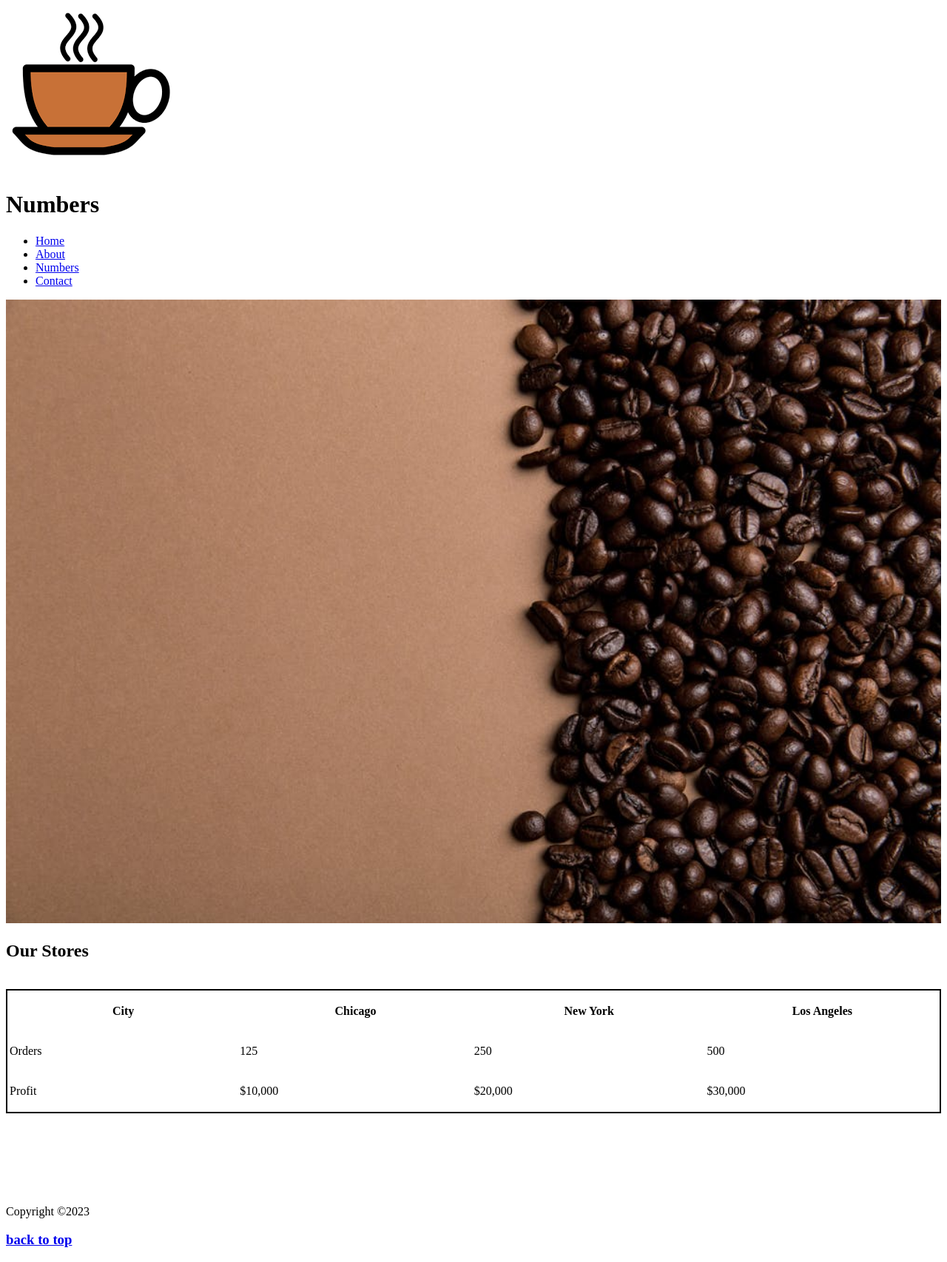
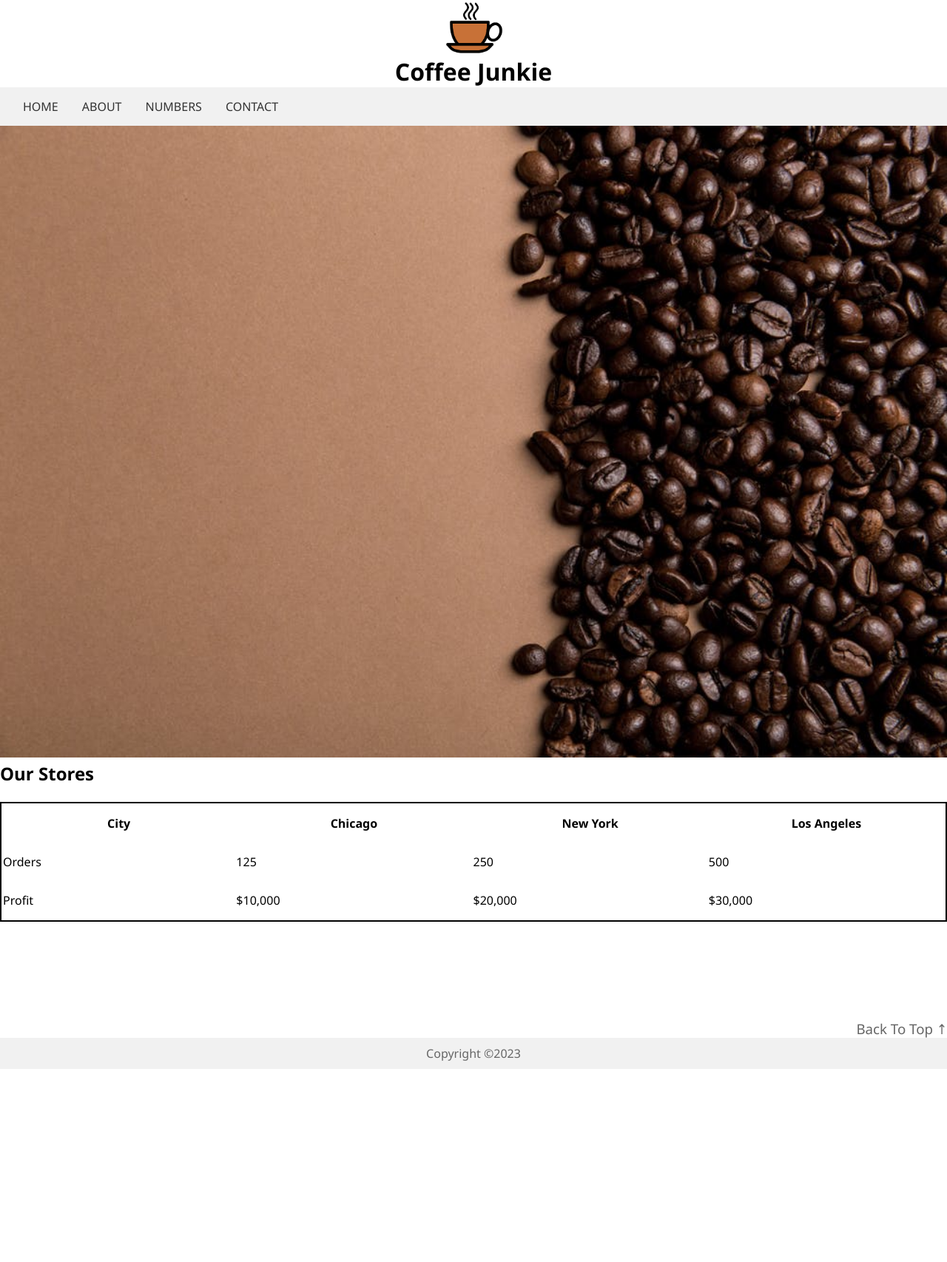
Before and after one commit to Mark-Finley/coffee_project, a PHP site: page /numbers.html in a window 1280 px wide. Shown: the whole page at 74% size. After the commit the page ends 1445 px from the top, so only its background shows below. Run offline with PHP 8.4, Linux system fonts and the light colour scheme.

Commit message:
css additions

```diff
--- a/numbers.html
+++ b/numbers.html
@@ -5,30 +5,27 @@
     <meta http-equiv="X-UA-Compatible" content="IE=edge">
     <meta name="viewport" content="width=device-width, initial-scale=1.0">
     <title>Numbers</title>
-    <!-- style -->
-    <style>
-        table{
-            border: 2px solid;
-        }
 
-        td, th{
-            width: 500px;
-            height: 50px;
-        }
-    </style>
+    <!-- styles connect -->
+    <link rel="stylesheet" href="./resources/css/style.css">
 </head>
 <body>
      <!-- logo -->
-     <img src="./resources/images/logo.png" alt="logo" id="logo">
-     <h1>Numbers</h1>
+    <div id="logo">
+        <img src="./resources/images/logo.png" alt="logo"/>
+        <h1>Coffee Junkie</h1>
+      </div>
 
       <!-- nav bar -->
+      <div id="nav-bar">
         <ul>
           <li><a href="./index.html">Home</a></li>
           <li><a href="./about.html">About</a></li>
           <li><a href="./numbers.html">Numbers</a></li>
           <li><a href="./contact.html">Contact</a></li>
         </ul>
+      </div>
+
 
      <!-- hero image, background image -->
      <img src="./resources/images/background.jpeg" alt="coffe beans" width="100%">
@@ -59,7 +56,7 @@
      <br><br><br><br><br><br>
 
      <!-- footer -->
+    <h3 class="footer_element"><a href="#logo">back to top <em>&UpArrow;</em></a></h3>
     <footer><p>Copyright &copy;2023</p></footer>
-     <h3><a href="#logo">back to top</a></h3>
 </body>
 </html>
--- a/resources/css/style.css
+++ b/resources/css/style.css
@@ -22,11 +22,10 @@
 
 /* nav-bar style */
 #nav-bar{
-    font-family: 'Segoe UI', Tahoma, Geneva, Verdana, sans-serif;
     padding: 15px;
     background-color: #f1f1f1;
-    font-size: 2rem;
-    font-weight: bold;
+    font-size: 1rem;
+    font-weight: 100px;
 }
 
 #nav-bar ul{
@@ -47,7 +46,6 @@
     padding: 0px 16px;
     text-decoration: none;
     color: #333;
-    text-align: center;
 }
 
 #nav-bar li a:hover{
@@ -58,3 +56,36 @@
     background-color: #4caf50;
     color: white;
 }
+
+/* table for numbers page */
+table{
+    border: 2px solid;
+}
+
+td, th{
+    width: 500px;
+    height: 50px;
+}
+
+/* Footer Style */
+footer{
+    background-color: #f1f1f1;
+    text-align: center;
+    padding: 10px;
+}
+
+footer p{
+    margin: 0px;
+    color: #666;
+}
+
+.footer_element{
+    text-align: right;
+}
+
+.footer_element a{
+    text-decoration: none;
+    color: #666;
+    font-weight: lighter;
+    text-transform: capitalize;
+}
```
Also changed, not shown: about.html (+12 -3 lines), contact.html (+10 -3 lines), index.html (+4 -4 lines). Lines whose indentation alone changed are shown as unchanged.
